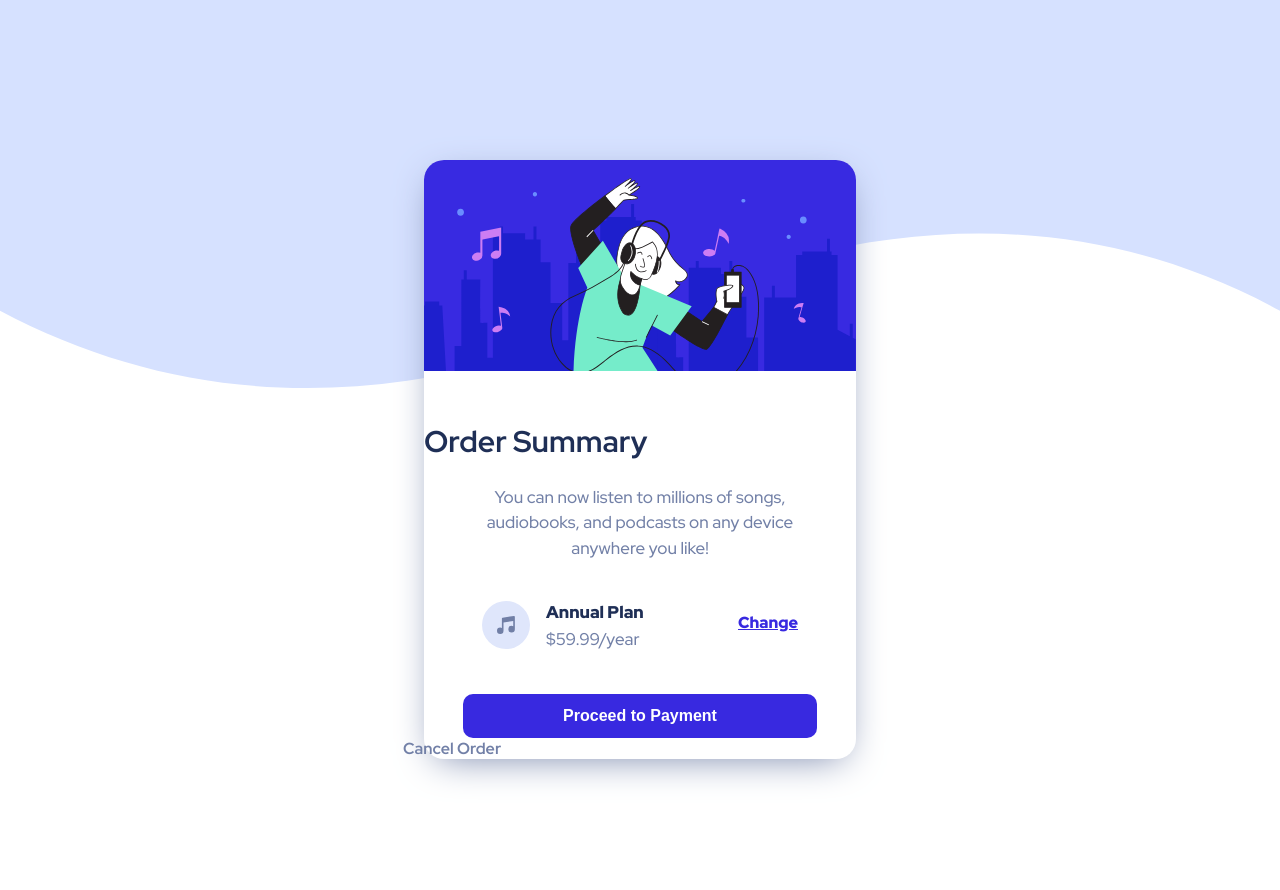
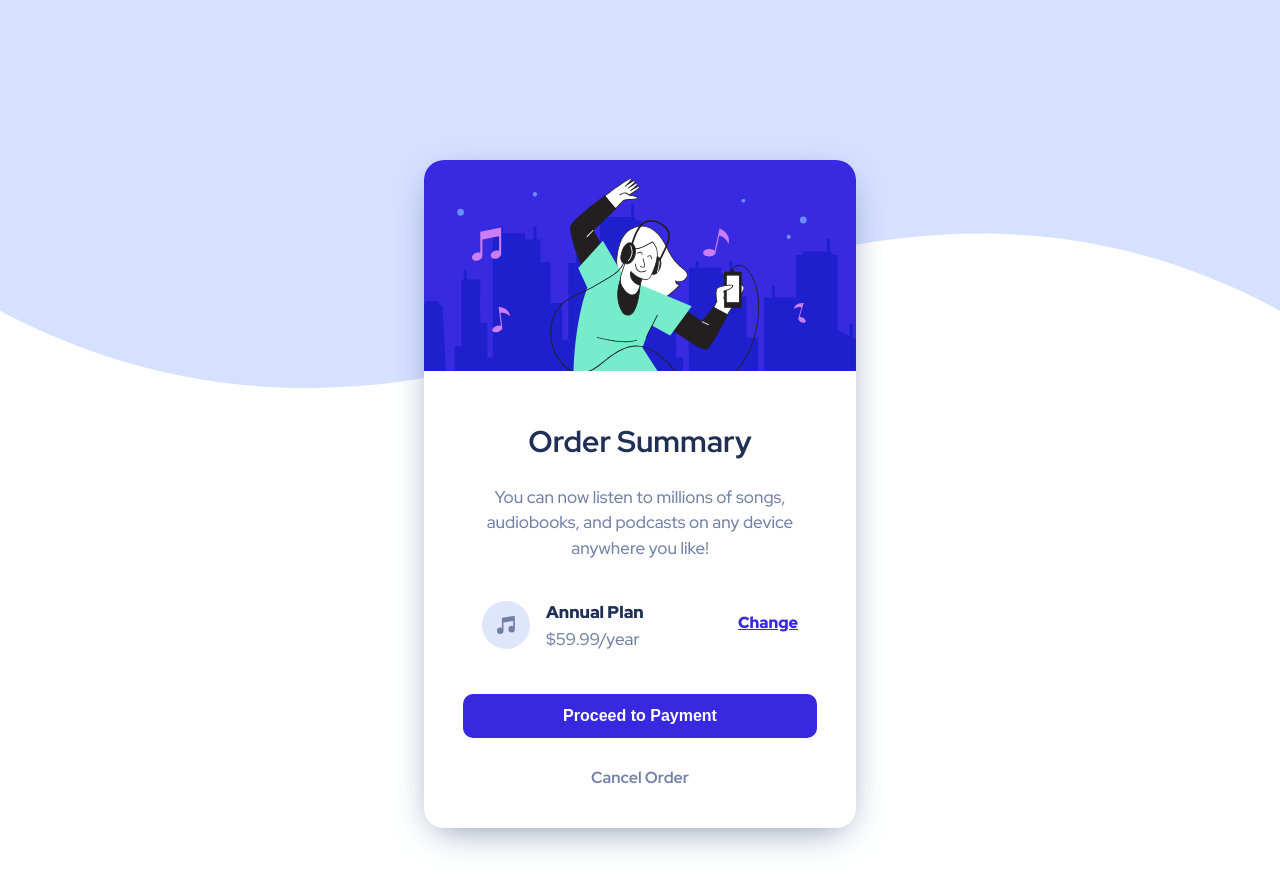
Before and after one commit to axlsoto/pay_card_for_Frontend-Mentor, a plain HTML site: page index.html in a window 1280 px wide. Drawn offline with Linux system fonts and the light colour scheme.

Commit message:
Ajustes CSS3.

```diff
--- a/main.css
+++ b/main.css
@@ -78,6 +78,7 @@
 }
 
 .card_title {
+    text-align: center;
     margin-bottom: 1.5rem;
     font-size: 30px;
     color: var(--Dark_blue);
@@ -171,6 +172,12 @@
     transition: background-color .2s ease;
 }
 
+.pay_section {
+    display: flex;
+    flex-direction: column;
+    justify-content: center;
+}
+
 @media screen and (max-width: 390px) {
     .card_submit {
         background: var(--Bright_blue);
@@ -184,12 +191,14 @@
         transition: background-color .2s ease;
     }
 }
+
 .card_submit:hover {
     cursor: pointer;
     background-color: var(--hoover);
 }
 
 .cancel_order {
+    text-align: center;
     margin-top: 1.8rem;
     text-decoration: none;
     font-weight: 700;
```
